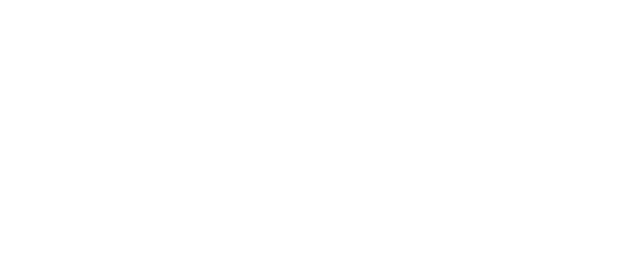
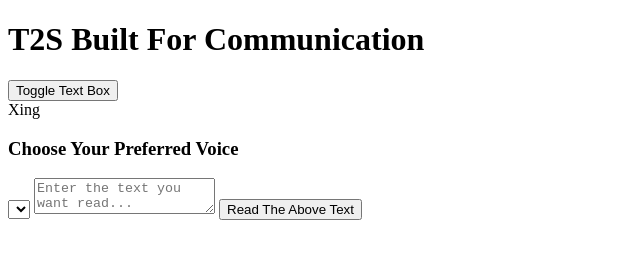
Before and after one commit to jordanoboyle/CommunicationToolT2S, a plain HTML site: page index.html in a window 1280 px wide. Shown: the whole page, without its empty margins (0-640 px from the left). Drawn offline with Linux system fonts and the light colour scheme.

Commit message:
base html containers and boxes

```diff
--- a/index.html
+++ b/index.html
@@ -9,7 +9,21 @@
 </head>
 
 <body>
+  <div class="container">
+    <h1>T2S Built For Communication</h1>
+    <button id="toggle" class="btn btn-toggle">
+      Toggle Text Box
+    </button>
+    <div id="text-box" class="text-box">
+      <div id="close" class="close">Xing</div>
+      <h3>Choose Your Preferred Voice</h3>
+      <select name="" id="voices"></select>
+      <textarea name="" id="text" placeholder="Enter the text you want read..."></textarea>
+      <button class="btn" id="read">Read The Above Text</button>
+    </div>
+    <main></main>
 
+  </div>
   <script src="script.js"></script>
 </body>
 
```
